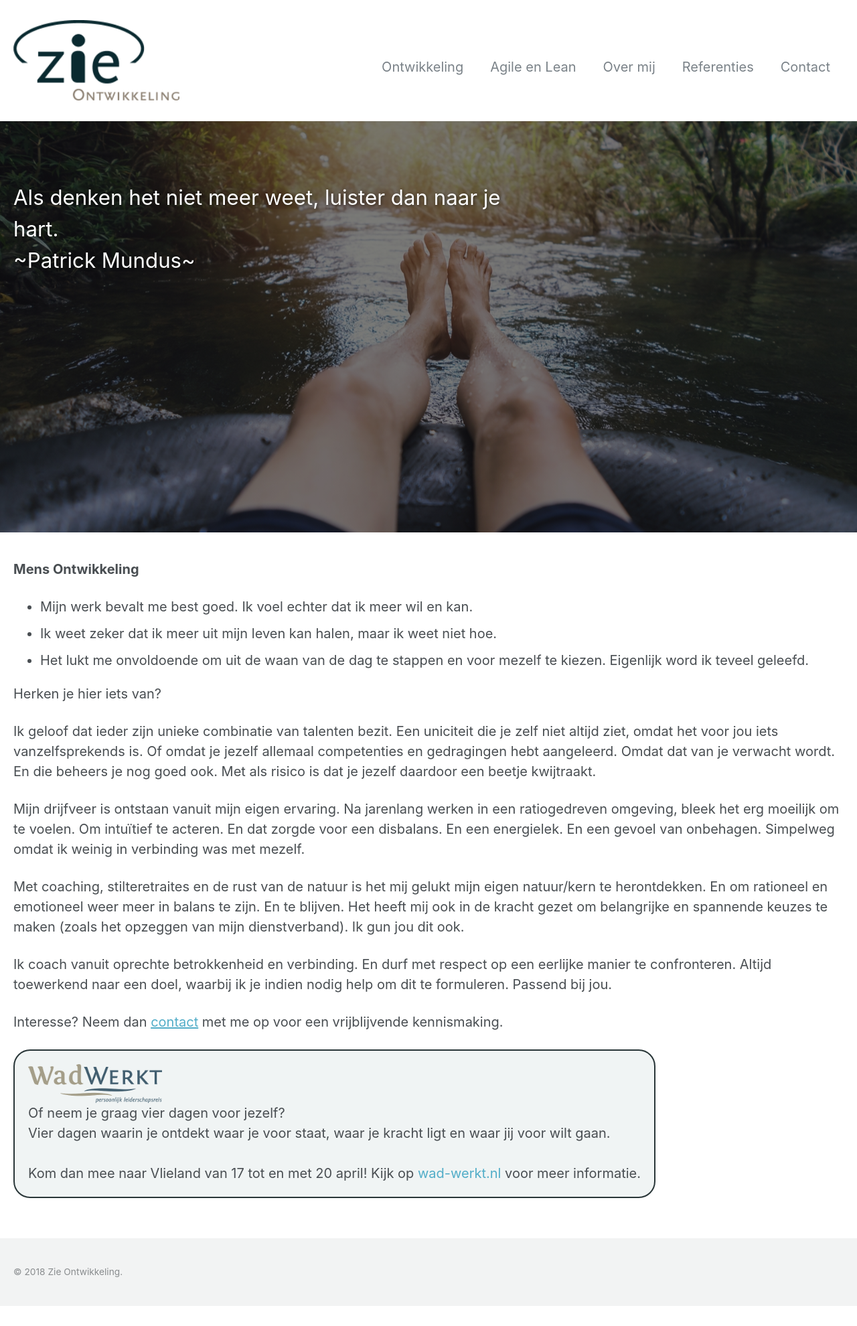
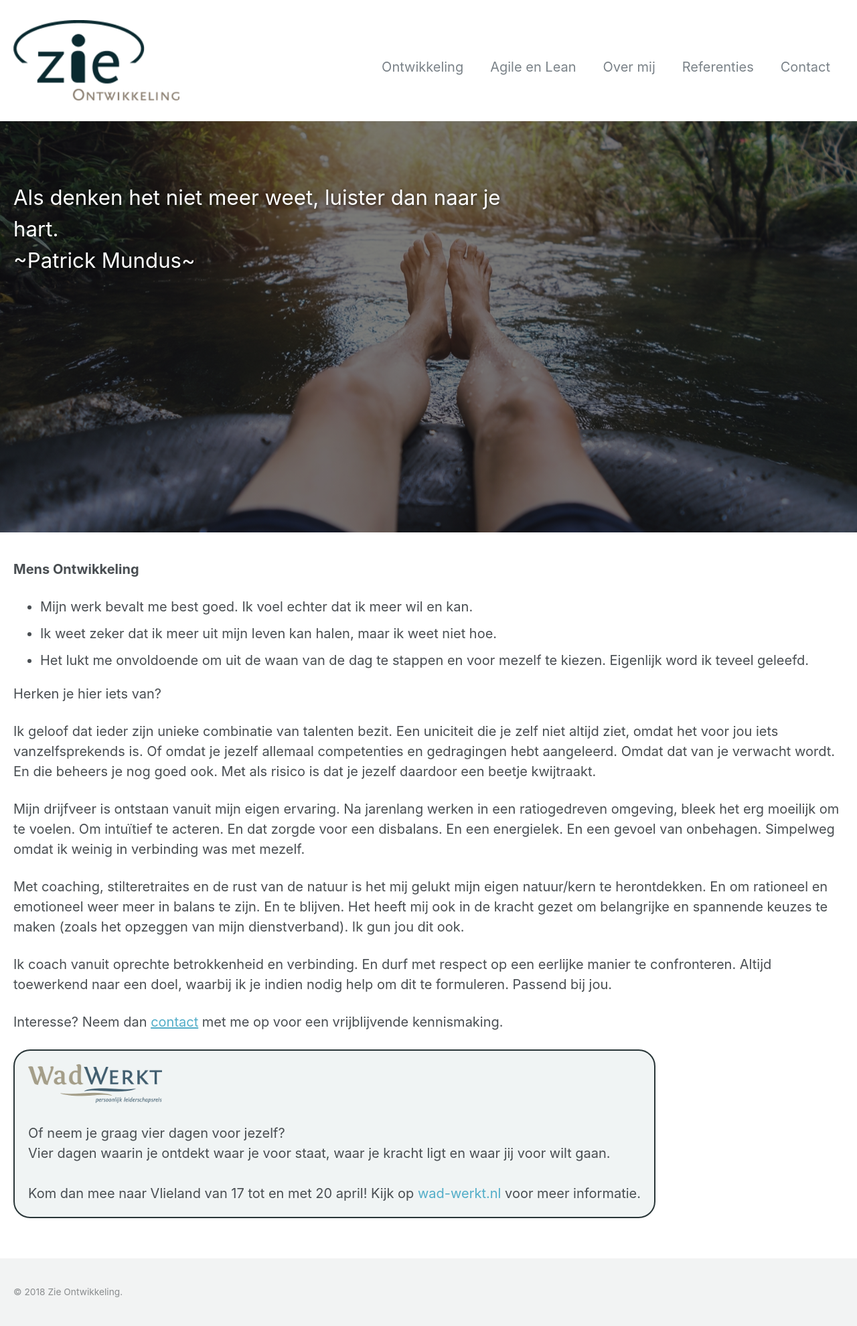
Before and after one commit to twinmum1/zie-ontwikkeling, a Jekyll site: the page built from _pages/mens.md, in a window 1280 px wide. Shown: the whole page at 67% size. Built offline with Jekyll 4.4.1, drawn with Linux system fonts in a browser that asks for light colours; before the commit the page ends 1950 px from its top, so only the background shows below that.

Commit message:
Update mens.md

```diff
--- a/_pages/mens.md
+++ b/_pages/mens.md
@@ -42,7 +42,7 @@ Interesse? Neem dan <a href="mailto:anita@zie-ontwikkeling.nl">contact</a> met m
   <div style="display: table-row; padding: 10px;">
     <a href="http://www.wad-werkt.nl"><img style="width: 200px; horizontal-align: left;" src="https://twinmum1.github.io/zie-ontwikkeling/assets/images/wadwerkt-logo-colour.png" alt="wad-werkt.nl"/></a>
   </div>
-  <div style="display: table-row; padding: 10px;">
+  <div style="display: table-row; padding: 10px;"><br>
     Of neem je graag vier dagen voor jezelf? <br>
     Vier dagen waarin je ontdekt waar je voor staat, waar je kracht ligt en waar jij voor wilt gaan.<br> <br>
     Kom dan mee naar Vlieland van 17 tot en met 20 april!
```
